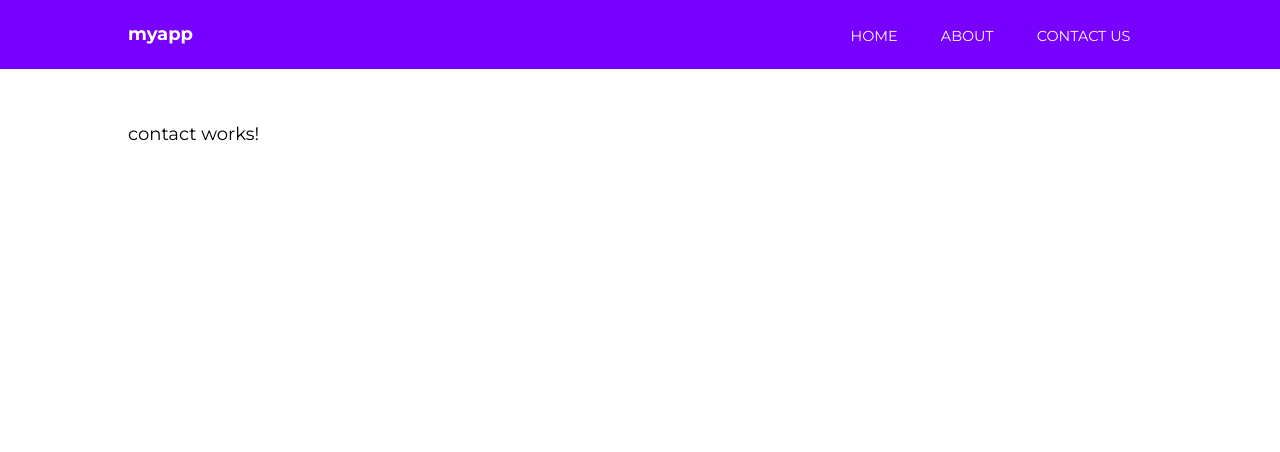
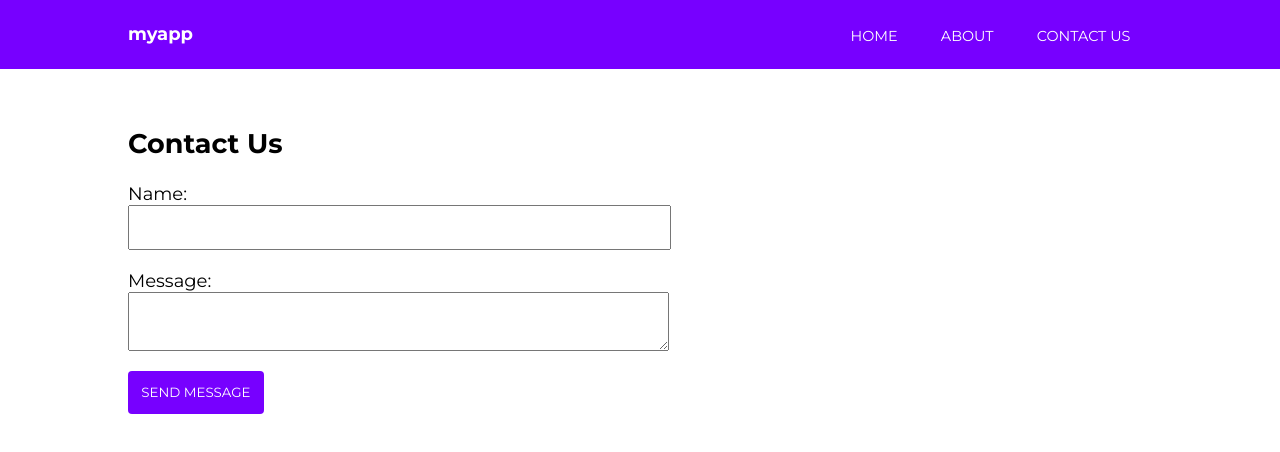
Before and after one commit to AndersonCossul/learning-angular, an Angular app: page /contact in a window 1280 px wide. Shown: the top 452 px of the page. Built offline with nearby package versions, Linux system fonts and the light colour scheme.

Commit message:
contact us form

```diff
--- a/src/app/contact/contact.component.html
+++ b/src/app/contact/contact.component.html
@@ -1,3 +1,31 @@
-<p>
-  contact works!
-</p>
+<h1>Contact Us</h1>
+
+<form [formGroup]="messageForm" (ngSubmit)="onSubmit()">
+  <h5 *ngIf="success">You form is fakely sent!</h5>
+
+  <label>
+    Name:
+    <input type="text" formControlName="name">
+    <div *ngIf="submitted && messageForm.controls.name.errors" class="error">
+      <div *ngIf="messageForm.controls.name.errors.required">Your name is required, bro</div>
+    </div>
+  </label>
+
+  <label>
+    Message:
+    <textarea formControlName="message"></textarea>
+    <div *ngIf="submitted && messageForm.controls.message.errors" class="error">
+      <div *ngIf="messageForm.controls.message.errors.required">A message is required</div>
+    </div>
+  </label>
+
+  <input type="submit" value="Send Message" class="cta">
+</form>
+
+<div *ngIf="submitted" class="results">
+  <strong>Name:</strong>
+  <span>{{ messageForm.controls.name.value }}</span>
+
+  <strong>Message:</strong>
+  <span>{{ messageForm.controls.message.value }}</span>
+</div>
--- a/src/app/contact/contact.component.scss
+++ b/src/app/contact/contact.component.scss
@@ -0,0 +1,43 @@
+label {
+  display: block;
+
+  input, textarea {
+      display: block;
+      width: 50%;
+      margin-bottom: 20px;
+      padding: 1em;
+  }
+
+  .error {
+      margin-top: -20px;
+      background: yellow;
+      padding: .5em;
+      display: inline-block;
+      font-size: .9em;
+      margin-bottom: 20px;
+  }
+}
+
+.cta {
+  background: #7700FF;
+  border: none;
+  color: white;
+
+  text-transform: uppercase;
+  border-radius: 4px;
+  padding: 1em;
+  cursor: pointer;
+  font-family: 'Montserrat';
+}
+
+.results {
+  margin-top: 50px;
+
+  strong {
+      display: block;
+  }
+  span {
+      margin-bottom: 20px;
+      display: block;
+  }
+}
--- a/src/app/contact/contact.component.ts
+++ b/src/app/contact/contact.component.ts
@@ -1,4 +1,5 @@
 import { Component, OnInit } from '@angular/core';
+import { FormBuilder, FormGroup, Validators } from '@angular/forms'
 
 @Component({
   selector: 'app-contact',
@@ -7,7 +8,26 @@
 })
 export class ContactComponent implements OnInit {
 
-  constructor() { }
+  messageForm: FormGroup;
+  submitted: boolean = false;
+  success: boolean = false;
+
+  constructor(private formBuilder: FormBuilder) {
+    this.messageForm = this.formBuilder.group({
+      name: ['', Validators.required],
+      message: ['', Validators.required]
+    });
+  }
+
+  onSubmit() {
+    this.submitted = true
+
+    if (this.messageForm.invalid) {
+      return;
+    }
+
+    this.success = true;
+  }
 
   ngOnInit() {
   }
```
